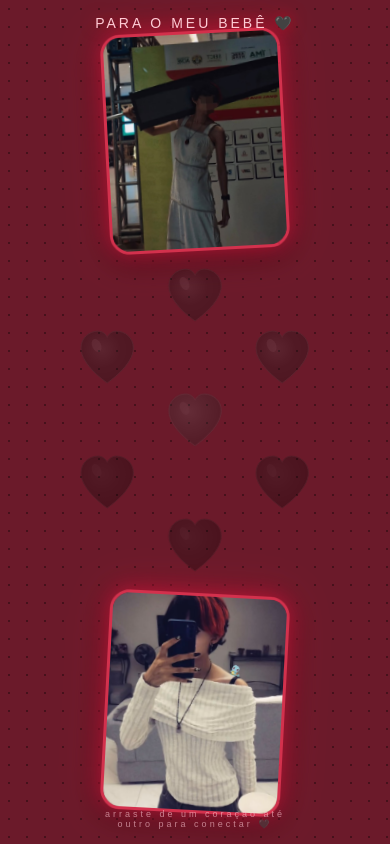
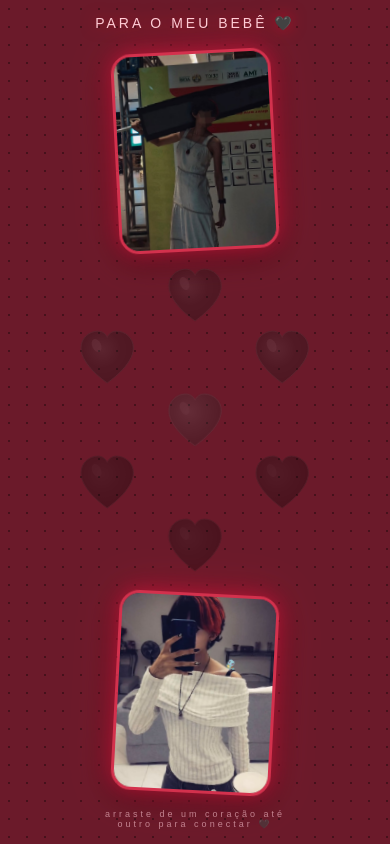
Before and after one commit to FLZ999/desculpa-meu-anjo, a plain HTML site: page index.html in a window 390 px wide. Drawn offline with Linux system fonts and the light colour scheme.

Commit message:
Update index.html

```diff
--- a/index.html
+++ b/index.html
@@ -30,7 +30,6 @@ body {
     position: relative;
     user-select: none;
     -webkit-user-select: none;
-    overflow: hidden;
 }
 
 /* =====================================================
@@ -41,9 +40,9 @@ body {
     display: flex;
     justify-content: center;
     align-items: center;
-    gap: 20px;
+    gap: 25px;
     width: 100%;
-    max-width: 1200px;
+    max-width: 1300px;
     padding: 40px;
     z-index: 5;
 }
@@ -54,8 +53,8 @@ body {
 
 .foto-container {
     flex: 0 0 auto;
-    width: 200px;
-    height: 280px;
+    width: 220px;
+    height: 300px;
     border-radius: 20px;
     overflow: hidden;
     position: relative;
@@ -77,7 +76,12 @@ body {
         0 0 40px rgba(255, 23, 68, 0.3),
         0 8px 30px rgba(0, 0, 0, 0.5);
     border: 3px solid rgba(255, 59, 92, 0.7);
-    animation: flutuarFoto 5s ease-in-out infinite;
+    animation: flutuarEsquerda 5s ease-in-out infinite;
+}
+
+@keyframes flutuarEsquerda {
+    0%, 100% { transform: rotate(-3deg) translateY(0); }
+    50% { transform: rotate(-3deg) translateY(-8px); }
 }
 
 /* Foto direita */
@@ -88,26 +92,16 @@ body {
         0 0 40px rgba(255, 23, 68, 0.3),
         0 8px 30px rgba(0, 0, 0, 0.5);
     border: 3px solid rgba(255, 59, 92, 0.7);
-    animation: flutuarFoto 5s ease-in-out infinite reverse;
+    animation: flutuarDireita 5s ease-in-out infinite;
 }
 
-@keyframes flutuarFoto {
-    0%, 100% { transform: rotate(-3deg) translateY(0); }
-    50% { transform: rotate(-3deg) translateY(-8px); }
-}
-
-.foto-direita {
-    animation: flutuarFotoDireita 5s ease-in-out infinite;
-}
-
-@keyframes flutuarFotoDireita {
+@keyframes flutuarDireita {
     0%, 100% { transform: rotate(3deg) translateY(0); }
     50% { transform: rotate(3deg) translateY(-8px); }
 }
 
 /* Hover nas fotos */
 .foto-container:hover {
-    transform: scale(1.05);
     box-shadow:
         0 0 30px rgba(255, 23, 68, 0.8),
         0 0 60px rgba(255, 23, 68, 0.5),
@@ -128,8 +122,8 @@ body {
 
 .simbolo-container {
     position: relative;
-    width: min(80vw, 80vh, 500px);
-    height: min(80vw, 80vh, 500px);
+    width: min(75vw, 75vh, 480px);
+    height: min(75vw, 75vh, 480px);
     z-index: 5;
     flex: 0 0 auto;
     touch-action: none;
@@ -405,18 +399,18 @@ body {
 
 @media(max-width: 900px) {
     .layout-principal {
-        gap: 10px;
+        gap: 12px;
         padding: 20px;
     }
 
     .foto-container {
-        width: 130px;
-        height: 180px;
+        width: 140px;
+        height: 190px;
     }
 
     .simbolo-container {
-        width: min(60vw, 60vh, 350px);
-        height: min(60vw, 60vh, 350px);
+        width: min(55vw, 55vh, 340px);
+        height: min(55vw, 55vh, 340px);
     }
 
     .titulo {
@@ -436,13 +430,13 @@ body {
     }
 
     .foto-container {
-        width: 180px;
-        height: 220px;
+        width: 160px;
+        height: 200px;
     }
 
     .simbolo-container {
-        width: min(80vw, 380px);
-        height: min(80vw, 380px);
+        width: min(80vw, 360px);
+        height: min(80vw, 360px);
     }
 
     .titulo {
@@ -481,7 +475,6 @@ body {
     <!-- SÍMBOLO COM O JOGO -->
     <div class="simbolo-container" id="simboloContainer">
 
-        <!-- SVG DE FUNDO COM AS LINHAS -->
         <svg class="linhas-svg" viewBox="0 0 100 100" preserveAspectRatio="none">
             <line class="linha-preview" id="linhaPreview" x1="0" y1="0" x2="0" y2="0" />
 
@@ -691,10 +684,8 @@ body {
 
     function iniciarArrasto(coracao, e) {
         e.preventDefault();
-
         coracaoOrigem = coracao;
         arrastando = true;
-
         coracao.classList.add('ativo');
         coracao.classList.add('aceso');
 
@@ -710,7 +701,6 @@ body {
 
     function moverArrasto(e) {
         if (!arrastando || !coracaoOrigem) return;
-
         e.preventDefault();
 
         const pos = getPosicaoRelativa(e);
@@ -719,10 +709,8 @@ body {
 
         coracoes.forEach(function(c) {
             if (c === coracaoOrigem) return;
-
             const cx = parseFloat(c.dataset.x);
             const cy = parseFloat(c.dataset.y);
-
             if (estaProximo(pos, { x: cx, y: cy }, 12)) {
                 if (!c.classList.contains('aceso')) {
                     c.style.filter = 'brightness(1.4)';
@@ -735,19 +723,16 @@ body {
 
     function finalizarArrasto(e) {
         if (!arrastando || !coracaoOrigem) return;
-
         e.preventDefault();
 
         const pos = getPosicaoRelativa(e);
+        let coracaoAlvo = null;
 
-        let coracaoAlvo = null;
         coracoes.forEach(function(c) {
             c.style.filter = '';
             if (c === coracaoOrigem) return;
-
             const cx = parseFloat(c.dataset.x);
             const cy = parseFloat(c.dataset.y);
-
             if (estaProximo(pos, { x: cx, y: cy }, 12)) {
                 coracaoAlvo = c;
             }
@@ -760,14 +745,11 @@ body {
 
             if (conexoesPermitidas.includes(chave)) {
                 const linha = document.getElementById('linha-' + chave);
-
                 if (linha && !linha.classList.contains('ativa')) {
                     linha.classList.add('ativa');
                     coracaoOrigem.classList.add('aceso');
                     coracaoAlvo.classList.add('aceso');
-
                     conexoesFeitas++;
-
                     if (conexoesFeitas >= TOTAL_CONEXOES) {
                         setTimeout(function() {
                             abrirMensagem();
@@ -792,7 +774,6 @@ body {
         coracao.addEventListener('mousedown', function(e) {
             iniciarArrasto(this, e);
         });
-
         coracao.addEventListener('touchstart', function(e) {
             iniciarArrasto(this, e);
         }, { passive: false });
@@ -819,7 +800,6 @@ body {
     }
 
     fecharMensagem.addEventListener('click', fecharModal);
-
     modalMensagem.addEventListener('click', function(e) {
         if (e.target === modalMensagem) {
             fecharModal();
@@ -827,7 +807,6 @@ body {
     });
 
     console.log('🖤 Desculpa, meu anjo!');
-    console.log('🔗 Arraste de um coração até outro para conectar!');
 
 })();
 </script>
```
